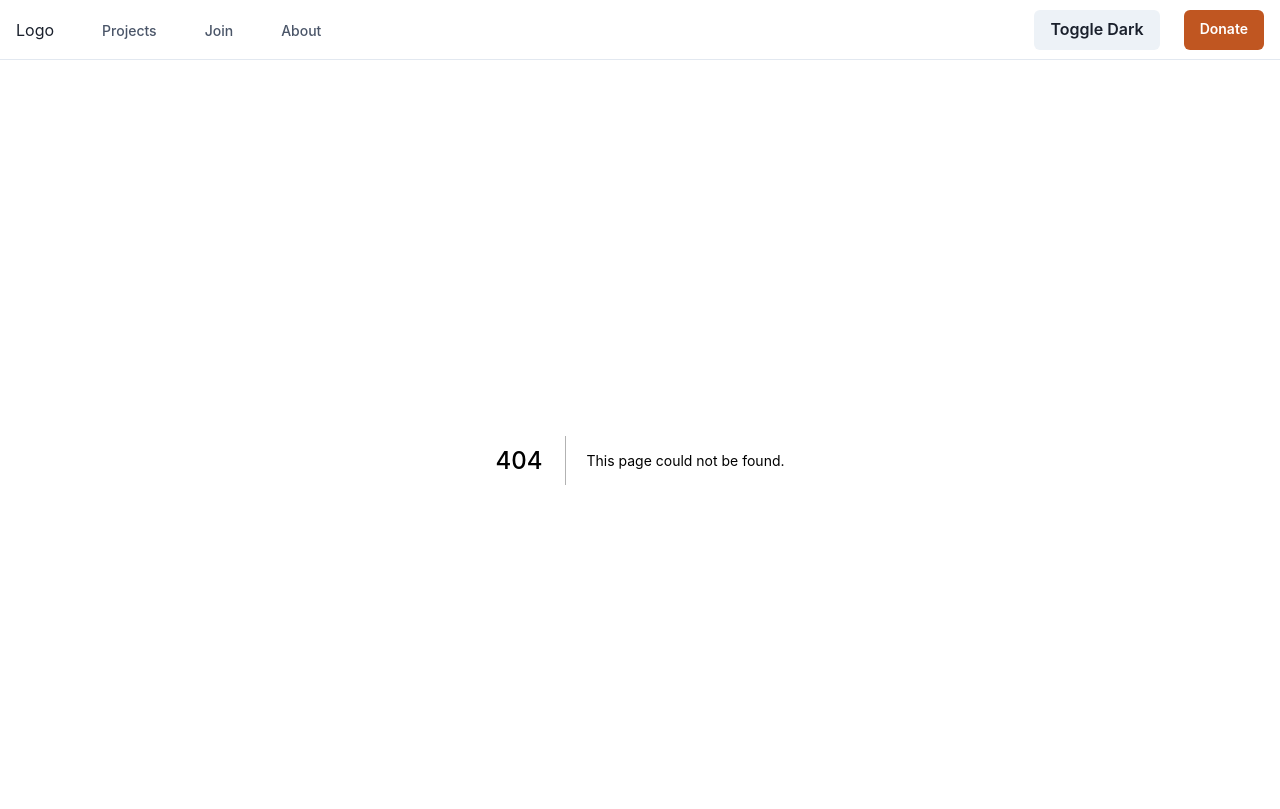
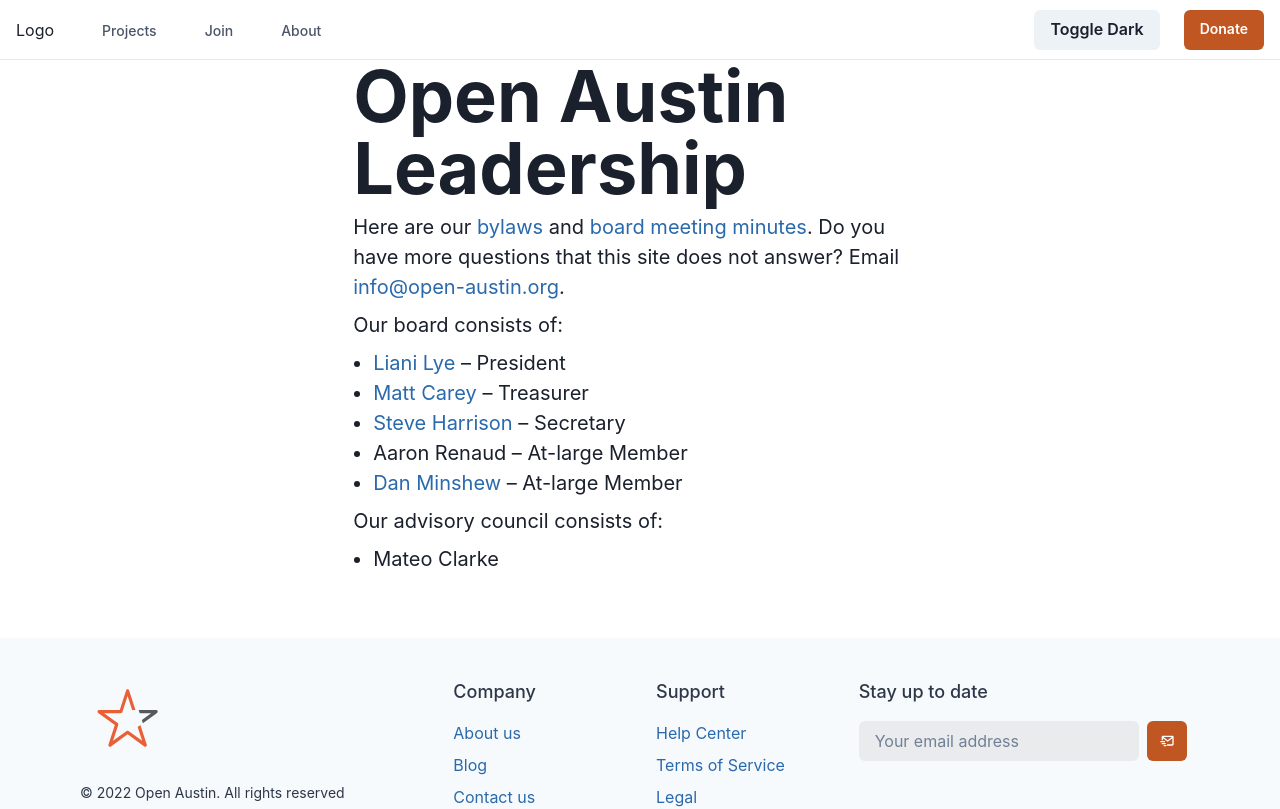
Before and after one commit to open-austin/website-v2, a Next.js app: page /meet-the-team in a window 1280 px wide. Before the commit this address had no page. Shown: the top 809 px of the page. Built offline with nearby package versions, Linux system fonts and the light colour scheme.

Commit message:
Added a meet-the-team page and removed duplicate content from about

```diff
--- a/components/header.tsx
+++ b/components/header.tsx
@@ -311,7 +311,7 @@
       {
         label: 'Meet the Team',
         subLabel: 'Learn about our board of directors and community members.',
-        href: '/about',
+        href: '/meet-the-team',
       },
       {
         label: 'Mission Statement',
--- /dev/null
+++ b/pages/meet-the-team.tsx
@@ -0,0 +1,90 @@
+import {
+  Stack,
+  Heading,
+  UnorderedList,
+  ListItem,
+  Box,
+  Text,
+  Container,
+  Center,
+} from '@chakra-ui/react'
+import { Link } from '../components/link'
+
+const MeetTheTeam = () => {
+  return (
+    <Container>
+      <Stack>
+        <Center>
+          <Heading as="h1" size="4xl">
+            Open Austin Leadership
+          </Heading>
+        </Center>
+        <Text fontSize={'xl'}>
+          Here are our{' '}
+          <Link
+            href="https://docs.google.com/document/d/1hRG_yf0XWz4b-PwQ265R0TaIXtuuQ516N-kkBKDg1k8/edit#heading=h.gucmfp1zup8l"
+            isExternal
+          >
+            {' '}
+            bylaws{' '}
+          </Link>{' '}
+          and{' '}
+          <Link
+            href="https://drive.google.com/drive/folders/163C2dsaa-dYH45gUfy9t3Uql5XUfTc4A"
+            isExternal
+          >
+            board meeting minutes
+          </Link>
+          . Do you have more questions that this site does not answer? Email{' '}
+          <Link href="mailto:info@open-austin.org" isExternal>
+            info@open-austin.org
+          </Link>
+          .
+        </Text>
+        <Box pb={8} mb={8}>
+          <Text fontSize={'xl'} mb={2}>
+            Our board consists of:
+          </Text>
+          <UnorderedList fontSize={'xl'}>
+            <ListItem>
+              <Link href="http://lianilychee.github.io/" isExternal>
+                Liani Lye
+              </Link>{' '}
+              – President
+            </ListItem>
+            <ListItem>
+              <Link href="https://twitter.com/mcareyaus" isExternal>
+                Matt Carey
+              </Link>{' '}
+              – Treasurer
+            </ListItem>
+            <ListItem>
+              <Link
+                href="https://www.linkedin.com/in/steve-h-63506b23/"
+                isExternal
+              >
+                Steve Harrison
+              </Link>{' '}
+              – Secretary
+            </ListItem>
+            <ListItem>Aaron Renaud – At-large Member</ListItem>
+            <ListItem>
+              <Link href="https://github.com/newswim" isExternal>
+                Dan Minshew
+              </Link>{' '}
+              – At-large Member
+            </ListItem>
+          </UnorderedList>
+          <Text fontSize={'xl'} mb={2} mt={2}>
+            Our advisory council consists of:
+          </Text>
+          <UnorderedList fontSize={'xl'}>
+            <ListItem>Mateo Clarke</ListItem>
+          </UnorderedList>
+        </Box>
+      </Stack>
+    </Container>
+  )
+}
+
+export default MeetTheTeam
```
Also changed, not shown: pages/about.tsx (+0 -70 lines).
